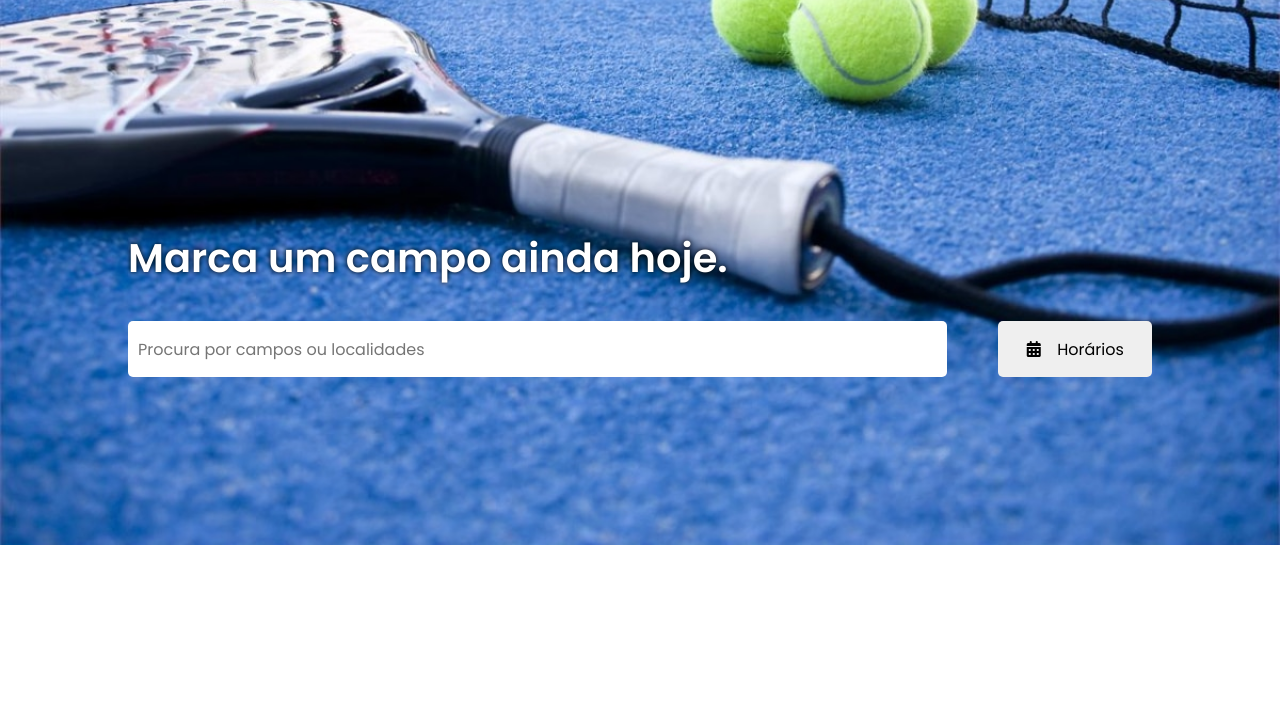
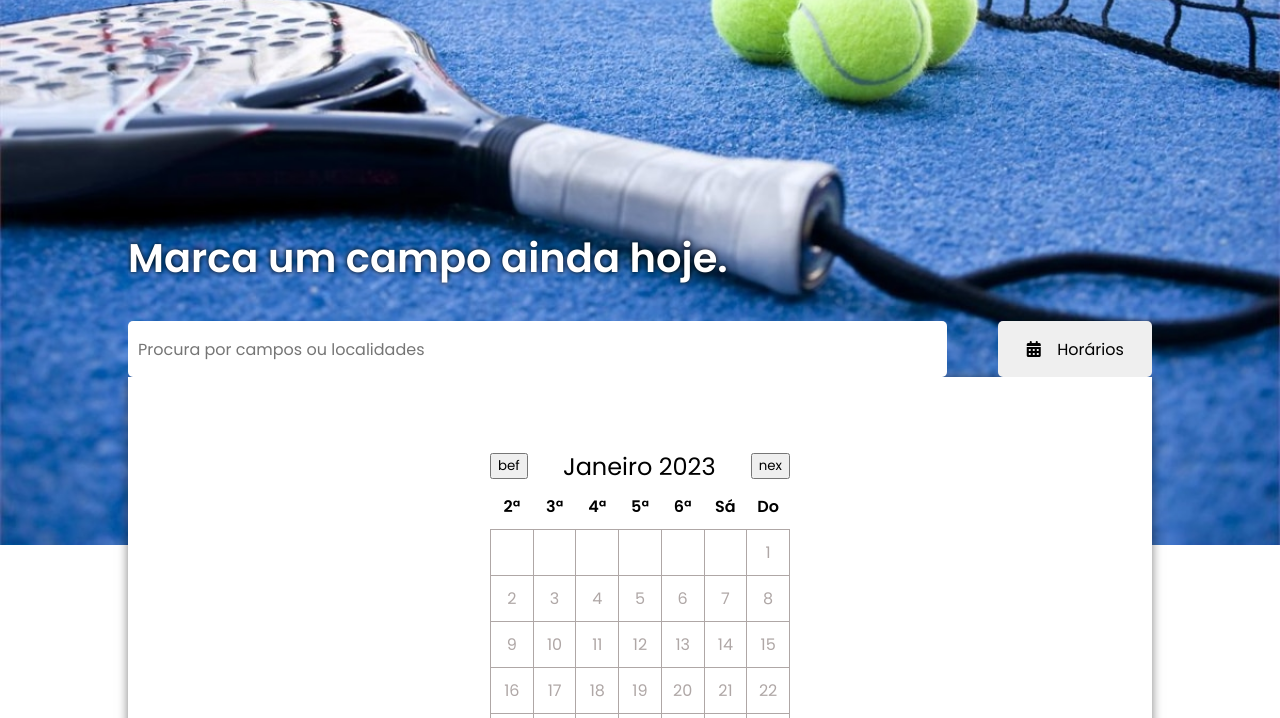
Before and after one commit to TwickE/PadelCourtBookingWebsite, a plain HTML site: page index.html in a window 1280 px wide. Shown: the part 82-800 px from the top of the page. Drawn offline with Linux system fonts and the light colour scheme.

Commit message:
Started coding the calendar

```diff
--- a/css/style.css
+++ b/css/style.css
@@ -71,6 +71,7 @@ nav {
     text-shadow: 0 0 5px #000;
     width: 100%;
 }
+
 .pesquisa {
     display: flex;
     flex-direction: row;
@@ -114,3 +115,65 @@ nav {
 #data:hover {
     background-color: #75fa96;
 }
+
+#data:focus {
+    background-color: #75fa96;
+}
+
+.container-pesquisa {
+    display: flex;
+    flex-direction: column;
+    justify-content: center;
+    align-items: center;
+    width: 100%;
+    height: 500px;
+    background-color: #fff;
+    box-shadow: 0px 0px 10px rgba(0, 0, 0, 0.5);
+}
+
+
+
+
+
+#calendar {
+    width: 300px;
+    margin: 0 auto;
+}
+
+#calendar-header {
+    display: flex;
+    justify-content: space-between;
+    align-items: center;
+}
+
+#month-year {
+    text-align: center;
+    font-size: 24px;
+}
+
+#calendar-body {
+    width: 100%;
+    border-collapse: collapse;
+}
+
+#calendar-body th{
+    width: 14.28%;
+    text-align: center;
+    padding: 10px;
+}
+
+#calendar-body td {
+    width: 14.28%;
+    text-align: center;
+    padding: 10px;
+    border: 1px solid #afa7a6;
+}
+
+#calendar-body td:hover {
+    cursor: pointer;
+    background-color: #75fa96;
+}
+
+.past {
+    color: #afa7a6;
+}
--- a/index.html
+++ b/index.html
@@ -29,6 +29,32 @@
             <input id="pesquisa" type="text" placeholder="Procura por campos ou localidades">
             <button id="data" type="date"><i class="fa-solid fa-calendar-days"></i><p>Horários</p></button>
         </div>
+        <div class="container-pesquisa">
+            <!-- <div class="container-horarios">
+                <input id="inputData" type="date">
+            </div> -->
+            <div id="calendar">
+                <div id="calendar-header">
+                  <button id="prev-month">bef</button>
+                  <div id="month-year"></div>
+                  <button id="next-month">nex</button>
+                </div>
+                <table id="calendar-body">
+                  <thead>
+                    <tr>
+                      <th>2ª</th>
+                        <th>3ª</th>
+                        <th>4ª</th>
+                        <th>5ª</th>
+                        <th>6ª</th>
+                        <th>Sá</th>
+                        <th>Do</th>
+                    </tr>
+                  </thead>
+                  <tbody id="calendar-days"></tbody>
+                </table>
+              </div>
+        </div>
     </section>
 </body>
 </html>
--- a/js/script.js
+++ b/js/script.js
@@ -0,0 +1,74 @@
+/* const inputData = document.getElementById("inputData");
+
+let today = new Date();
+let dd = String(today.getDate()).padStart(2, "0");
+let mm = String(today.getMonth() + 1).padStart(2, "0");
+let yyyy = today.getFullYear();
+
+today = yyyy + "-" + mm + "-" + dd;
+inputData.setAttribute("min", today); */
+
+
+
+let date = new Date();
+let today = new Date();
+let currentMonth = date.getMonth();
+let currentYear = date.getFullYear();
+
+let months = ["Janeiro", "Fevereiro", "Março", "Abril", "Maio", "Junho", "Julho", "Agosto", "Setembro", "Outubro", "Novembro", "Dezembro"];
+
+let monthAndYear = document.getElementById("month-year");
+showCalendar(currentMonth, currentYear);
+
+document.getElementById("prev-month").addEventListener("click", function () {
+    if(currentMonth !== today.getMonth() || currentYear !== today.getFullYear()){
+        currentYear = (currentMonth === 0) ? currentYear - 1 : currentYear;
+        currentMonth = (currentMonth === 0) ? 11 : currentMonth - 1;
+        showCalendar(currentMonth, currentYear);
+    }
+});
+
+document.getElementById("next-month").addEventListener("click", function () {
+    currentYear = (currentMonth === 11) ? currentYear + 1 : currentYear;
+    currentMonth = (currentMonth + 1) % 12;
+    showCalendar(currentMonth, currentYear);
+});
+
+function showCalendar(month, year) {
+    let today = new Date();
+    let date = new Date();
+    date.setUTCDate(1);
+    date.setUTCMonth(month);
+    date.setUTCFullYear(year);
+    let firstDay = (date.getUTCDay() + 6) % 7;
+    let daysInMonth = 32 - new Date(year, month, 32).getDate();
+
+    let tbl = document.getElementById("calendar-days");
+    tbl.innerHTML = "";
+    monthAndYear.innerHTML = months[month] + " " + year;
+
+    let date2 = 1;
+    for (let i = 0; i < 6; i++) {
+      let row = document.createElement("tr");
+      for (let j = 0; j < 7; j++) {
+        if ((i === 0 && j < firstDay) || (date2 > daysInMonth)) {
+          let cell = document.createElement("td");
+          let cellText = document.createTextNode("");
+          cell.appendChild(cellText);
+          row.appendChild(cell);
+        }
+        else {
+          let cell = document.createElement("td");
+          let cellText = document.createTextNode(date2);
+          if(date2<today.getUTCDate() && month <= today.getUTCMonth() && year <= today.getUTCFullYear()){
+             cell.classList.add("past");
+          }
+          cell.appendChild(cellText);
+          row.appendChild(cell);
+          date2++;
+        }
+      }
+      tbl.appendChild(row);
+    }
+
+}
```
